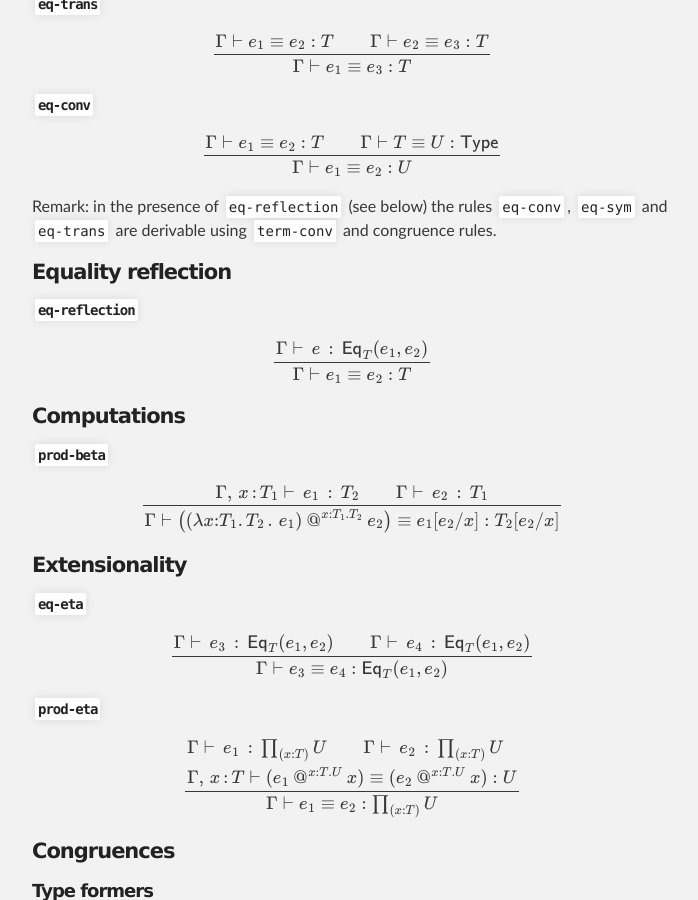
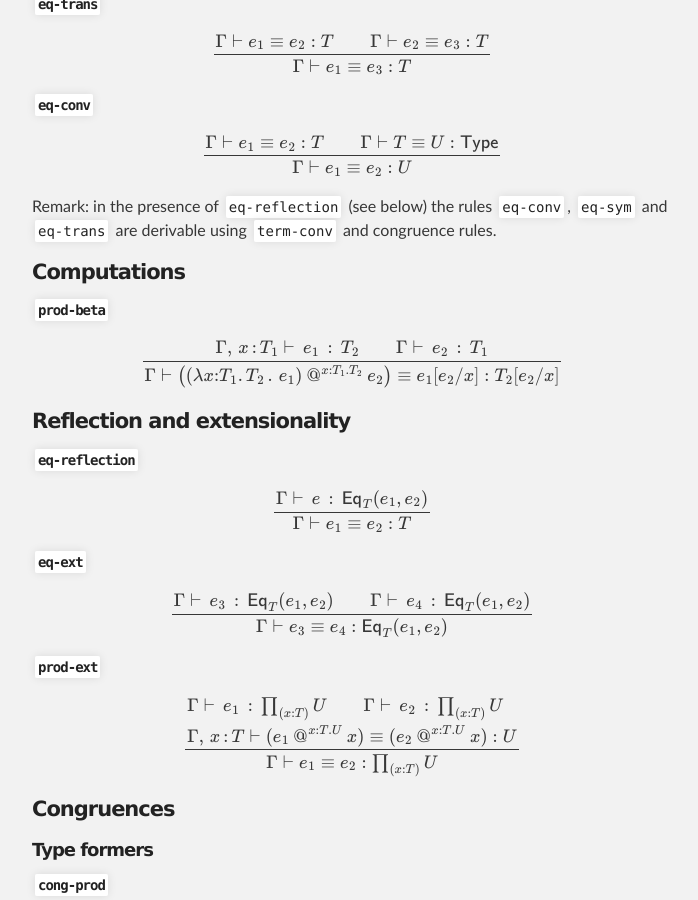
Before and after one commit to Andromedans/andromeda, a Jekyll site: the page built from type-theory.md, in a window 1280 px wide and 900 px high, scrolled down 2603 px. Shown: the whole window, without its empty margins (288-986 px from the left). Built offline with Jekyll 4.4.1, drawn with Linux system fonts in a browser that asks for light colours; formulas are drawn with MathJax 3.

Commit message:
Reorder extensionality rules.
Also fix h2 so it does not have the anchor.

```diff
--- a/_includes/anchors.html
+++ b/_includes/anchors.html
@@ -13,7 +13,7 @@
      */
 
     var headingNodes = [], results, link,
-        tags = ['h2', 'h3', 'h4', 'h5', 'h6'];
+        tags = ['h3', 'h4', 'h5', 'h6'];
 
     tags.forEach(function(tag){
       results = document.getElementsByTagName(tag);
--- a/type-theory.md
+++ b/type-theory.md
@@ -176,16 +176,6 @@ $$
 Remark: in the presence of `eq-reflection` (see below) the rules `eq-conv`,
 `eq-sym` and `eq-trans` are derivable using `term-conv` and congruence rules.
 
-#### Equality reflection
-
-###### `eq-reflection`
-
-$$
-  \infer
-  {\isterm{\G}{\e}{\JuEqual{\T}{\e_1}{\e_2}}}
-  {\eqterm{\G}{\e_1}{\e_2}{\T}}
-$$
-
 #### Computations
 
 ###### `prod-beta`
@@ -199,9 +189,17 @@ $$
               {\subst{\T_2}{\x}{\e_2}}}
 $$
 
-#### Extensionality
+#### Reflection and extensionality
 
-###### `eq-eta`
+###### `eq-reflection`
+
+$$
+  \infer
+  {\isterm{\G}{\e}{\JuEqual{\T}{\e_1}{\e_2}}}
+  {\eqterm{\G}{\e_1}{\e_2}{\T}}
+$$
+
+###### `eq-ext`
 
 $$\infer
   {\isterm{\G}{\e_3}{\JuEqual{\T}{\e_1}{\e_2}} \qquad
@@ -210,7 +208,7 @@ $$\infer
   {\eqterm{\G}{\e_3}{e_4}{\JuEqual{\T}{\e_1}{\e_2}}}
 $$
 
-###### `prod-eta`
+###### `prod-ext`
 
 $$\infer
   {\begin{aligned}[t]
```
